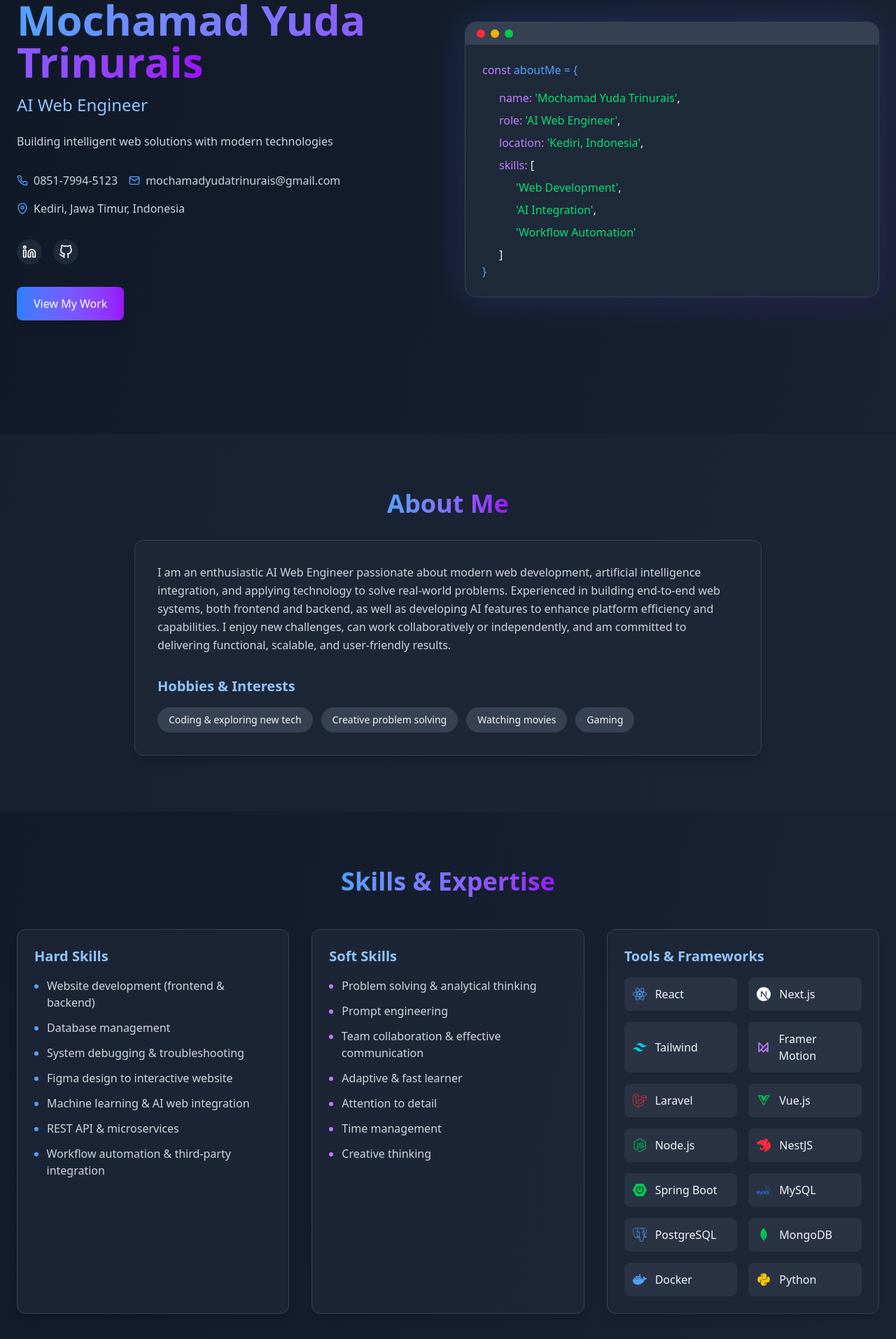
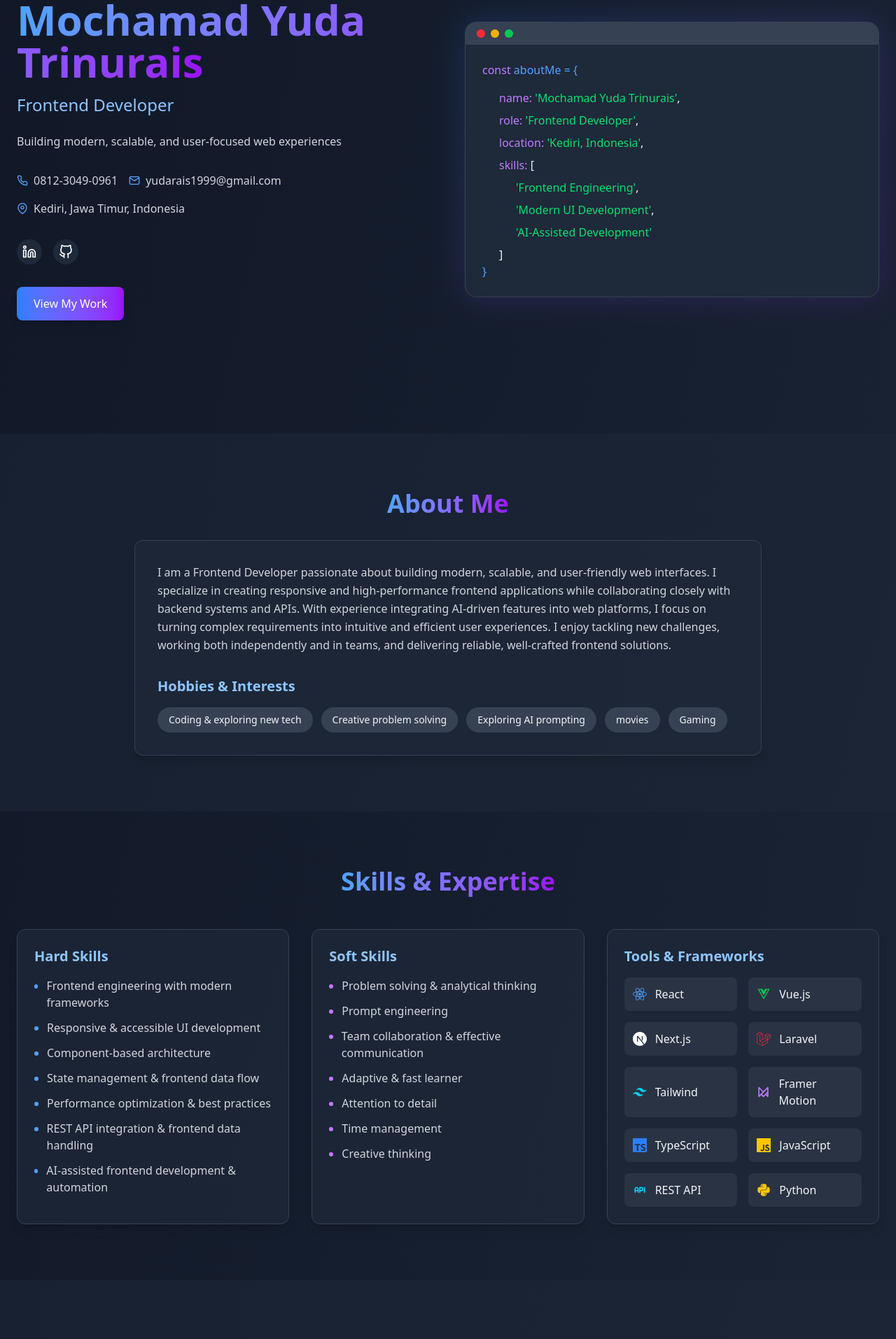
Before and after one commit to Wintec-Yuda/portfolio-yuda, a Next.js app: page / in a window 1280 px wide. Shown: the part 180-2094 px from the top of the page at 70% size. Built offline with nearby package versions, Linux system fonts and the light colour scheme.

Commit message:
update frontend developer

```diff
--- a/src/app/page.jsx
+++ b/src/app/page.jsx
@@ -12,24 +12,14 @@ import {
 	FiExternalLink,
 	FiX,
 } from "react-icons/fi";
-import {
-	FaReact,
-	FaLaravel,
-	FaVuejs,
-	FaNodeJs,
-	FaPython,
-} from "react-icons/fa";
+import { FaReact, FaLaravel, FaVuejs, FaPython } from "react-icons/fa";
 import {
 	SiNextdotjs,
 	SiTailwindcss,
-	SiNestjs,
-	SiSpringboot,
-	SiMysql,
-	SiPostgresql,
-	SiMongodb,
-	SiDocker,
+	SiTypescript,
+	SiJavascript,
 } from "react-icons/si";
-import { TbBrandFramerMotion } from "react-icons/tb";
+import { TbApi, TbBrandFramerMotion } from "react-icons/tb";
 
 const content = {
 	en: {
@@ -41,14 +31,14 @@ const content = {
 			contact: "Contact",
 		},
 		hero: {
-      title: "AI Web Engineer",
-      subtitle: "Building intelligent web solutions with modern technologies",
+			title: "Frontend Developer",
+			subtitle: "Building modern, scalable, and user-focused web experiences",
 			cta: "View My Work",
 		},
 		about: {
 			title: "About Me",
 			description:
-        "I am an enthusiastic AI Web Engineer passionate about modern web development, artificial intelligence integration, and applying technology to solve real-world problems. Experienced in building end-to-end web systems, both frontend and backend, as well as developing AI features to enhance platform efficiency and capabilities. I enjoy new challenges, can work collaboratively or independently, and am committed to delivering functional, scalable, and user-friendly results.",
+				"I am a Frontend Developer passionate about building modern, scalable, and user-friendly web interfaces. I specialize in creating responsive and high-performance frontend applications while collaborating closely with backend systems and APIs. With experience integrating AI-driven features into web platforms, I focus on turning complex requirements into intuitive and efficient user experiences. I enjoy tackling new challenges, working both independently and in teams, and delivering reliable, well-crafted frontend solutions.",
 		},
 		skills: {
 			title: "Skills & Expertise",
@@ -161,7 +151,7 @@ const content = {
 			error: "There was an error sending your message. Please try again.",
 		},
 		footer: {
-      copyright: "© 2025 Mochamad Yuda Trinurais. All rights reserved.",
+			copyright: "© 2026 Mochamad Yuda Trinurais. All rights reserved.",
 		},
 	},
 	id: {
@@ -173,17 +163,18 @@ const content = {
 			contact: "Kontak",
 		},
 		hero: {
-      title: "AI Web Engineer",
-      subtitle: "Membangun solusi web cerdas dengan teknologi modern",
+			title: "Frontend Developer",
+			subtitle:
+				"Membangun pengalaman web modern, scalable, dan berfokus pada pengguna",
 			cta: "Lihat Karya Saya",
 		},
 		about: {
 			title: "Tentang Saya",
 			description:
-        "Saya adalah seorang AI Web Engineer yang antusias dengan pengembangan web modern, integrasi kecerdasan buatan, dan penerapan teknologi untuk menyelesaikan masalah nyata. Memiliki pengalaman dalam membangun sistem web end-to-end, baik frontend maupun backend, serta mengembangkan fitur AI untuk meningkatkan efisiensi dan kapabilitas platform. Saya menyukai tantangan baru, mampu bekerja secara kolaboratif maupun mandiri, serta berkomitmen untuk memberikan hasil yang fungsional, scalable, dan user-friendly.",
+				"Saya adalah seorang Frontend Developer yang berfokus pada pengembangan antarmuka web modern, scalable, dan user-friendly. Saya terbiasa membangun aplikasi frontend yang responsif dan berperforma tinggi, serta berkolaborasi dengan backend dan API. Dengan pengalaman mengintegrasikan fitur berbasis AI ke dalam aplikasi web, saya berusaha menerjemahkan kebutuhan yang kompleks menjadi pengalaman pengguna yang intuitif dan efisien. Saya menyukai tantangan baru, mampu bekerja secara mandiri maupun dalam tim, dan berkomitmen menghadirkan solusi frontend yang rapi, andal, dan mudah dikembangkan.",
 		},
 		skills: {
-      title: "Keahlian",
+			title: "Keahlian & Kompetensi",
 			hardSkills: "Hard Skills",
 			softSkills: "Soft Skills",
 			tools: "Tools & Framework",
@@ -194,7 +185,7 @@ const content = {
 			internships: "Magang",
 			university: "Universitas Nusantara PGRI Kediri",
 			description:
-        "Saya aktif dalam kegiatan akademik & non-akademik, berpartisipasi dalam proyek berbasis teknologi & pengembangan perangkat lunak. Memperkuat keterampilan praktis melalui eksplorasi mandiri teknologi web & AI di luar kurikulum kampus.",
+				"Aktif dalam kegiatan akademik dan non-akademik dengan keterlibatan pada proyek berbasis teknologi dan pengembangan perangkat lunak. Mengembangkan keterampilan praktis melalui eksplorasi mandiri teknologi frontend web dan integrasi AI di luar kurikulum perkuliahan.",
 			degree: "Sarjana Teknik Informatika (S.Kom)",
 			period: "2020 – 2024",
 			gpa: "IPK: 3.84",
@@ -204,8 +195,8 @@ const content = {
 				company: "Orbit Future Academy",
 				period: "Agustus 2022 – Desember 2022",
 				points: [
-          "Mempelajari dasar Machine Learning, AI, Computer Vision, Data Science, dan Natural Language Processing (NLP).",
-          "Berkolaborasi dalam tim untuk mengembangkan proyek akhir berbasis AI yang memecahkan masalah nyata di sektor layanan publik.",
+					"Mengembangkan website Tryout Academy, platform ujian online yang memungkinkan guru membuat soal dan siswa membeli serta mengerjakan ujian secara daring.",
+					"Berfokus pada pengembangan UI/UX yang interaktif dan responsif menggunakan Laravel 10 dan Vue 3.",
 				],
 				certificate: "/certificates/ai-mastery.jpeg",
 			},
@@ -293,7 +284,7 @@ const content = {
 			error: "Terjadi kesalahan saat mengirim pesan. Silakan coba lagi.",
 		},
 		footer: {
-      copyright: "© 2025 Mochamad Yuda Trinurais. Semua hak dilindungi.",
+			copyright: "© 2026 Mochamad Yuda Trinurais. Semua hak dilindungi.",
 		},
 	},
 };
@@ -357,7 +348,7 @@ export default function Home() {
 			return;
 		}
 
-		window.location.href = `mailto:mochamadyudatrinurais@gmail.com?subject=${encodeURIComponent(
+		window.location.href = `mailto:yudarais1999@gmail.com?subject=${encodeURIComponent(
 			subject
 		)}&body=${encodeURIComponent(
 			`Name: ${name}\nEmail: ${email}\n\n${message}`
@@ -554,17 +545,16 @@ export default function Home() {
 
 							<div className="flex flex-wrap gap-4 mb-8">
 								<a
-									href="tel:085179945123"
+									href="tel:081230490961"
 									className="flex items-center gap-2 text-gray-300 hover:text-white"
 								>
-									<FiPhone className="text-blue-400" /> 0851-7994-5123
+									<FiPhone className="text-blue-400" /> 0812-3049-0961
 								</a>
 								<a
-									href="mailto:mochamadyudatrinurais@gmail.com"
+									href="mailto:yudarais1999@gmail.com"
 									className="flex items-center gap-2 text-gray-300 hover:text-white"
 								>
-									<FiMail className="text-blue-400" />{" "}
-									mochamadyudatrinurais@gmail.com
+									<FiMail className="text-blue-400" /> yudarais1999@gmail.com
 								</a>
 								<div className="flex items-center gap-2 text-gray-300">
 									<FiMapPin className="text-blue-400" /> Kediri, Jawa Timur,
@@ -635,7 +625,10 @@ export default function Home() {
 										</div>
 										<div>
 											<span className="text-purple-400">role:</span>{" "}
-											<span className="text-green-400">'AI Web Engineer'</span>,
+											<span className="text-green-400">
+												'Frontend Developer'
+											</span>
+											,
 										</div>
 										<div>
 											<span className="text-purple-400">location:</span>{" "}
@@ -648,14 +641,20 @@ export default function Home() {
 											<span className="text-purple-400">skills:</span> [
 										</div>
 										<div className="ml-6">
-											<span className="text-green-400">'Web Development'</span>,
-										</div>
-										<div className="ml-6">
-											<span className="text-green-400">'AI Integration'</span>,
+											<span className="text-green-400">
+												'Frontend Engineering'
+											</span>
+											,
 										</div>
 										<div className="ml-6">
 											<span className="text-green-400">
-												'Workflow Automation'
+												'Modern UI Development'
+											</span>
+											,
+										</div>
+										<div className="ml-6">
+											<span className="text-green-400">
+												'AI-Assisted Development'
 											</span>
 										</div>
 										<div>]</div>
@@ -702,7 +701,8 @@ export default function Home() {
 									{[
 										"Coding & exploring new tech",
 										"Creative problem solving",
-										"Watching movies",
+										"Exploring AI prompting",
+										"movies",
 										"Gaming",
 									].map((hobby, index) => (
 										<motion.div
@@ -746,13 +746,13 @@ export default function Home() {
 								</h3>
 								<ul className="space-y-3">
 									{[
-										"Website development (frontend & backend)",
-										"Database management",
-										"System debugging & troubleshooting",
-										"Figma design to interactive website",
-										"Machine learning & AI web integration",
-										"REST API & microservices",
-										"Workflow automation & third-party integration",
+										"Frontend engineering with modern frameworks",
+										"Responsive & accessible UI development",
+										"Component-based architecture",
+										"State management & frontend data flow",
+										"Performance optimization & best practices",
+										"REST API integration & frontend data handling",
+										"AI-assisted frontend development & automation",
 									].map((skill, index) => (
 										<li key={index} className="flex items-start">
 											<div className="w-1.5 h-1.5 mt-2.5 rounded-full bg-blue-400 mr-3"></div>
@@ -802,8 +802,16 @@ export default function Home() {
 										<span>React</span>
 									</div>
 									<div className="flex items-center gap-3 p-3 bg-gray-700/50 rounded-lg">
+										<FaVuejs className="text-green-500 text-xl" />
+										<span>Vue.js</span>
+									</div>
+									<div className="flex items-center gap-3 p-3 bg-gray-700/50 rounded-lg">
 										<SiNextdotjs className="text-white text-xl" />
 										<span>Next.js</span>
+									</div>
+									<div className="flex items-center gap-3 p-3 bg-gray-700/50 rounded-lg">
+										<FaLaravel className="text-red-500 text-xl" />
+										<span>Laravel</span>
 									</div>
 									<div className="flex items-center gap-3 p-3 bg-gray-700/50 rounded-lg">
 										<SiTailwindcss className="text-cyan-400 text-xl" />
@@ -814,40 +822,16 @@ export default function Home() {
 										<span>Framer Motion</span>
 									</div>
 									<div className="flex items-center gap-3 p-3 bg-gray-700/50 rounded-lg">
-										<FaLaravel className="text-red-500 text-xl" />
-										<span>Laravel</span>
+										<SiTypescript className="text-blue-500 text-xl" />
+										<span>TypeScript</span>
 									</div>
 									<div className="flex items-center gap-3 p-3 bg-gray-700/50 rounded-lg">
-										<FaVuejs className="text-green-500 text-xl" />
-										<span>Vue.js</span>
+										<SiJavascript className="text-yellow-400 text-xl" />
+										<span>JavaScript</span>
 									</div>
 									<div className="flex items-center gap-3 p-3 bg-gray-700/50 rounded-lg">
-										<FaNodeJs className="text-green-600 text-xl" />
-										<span>Node.js</span>
-									</div>
-									<div className="flex items-center gap-3 p-3 bg-gray-700/50 rounded-lg">
-										<SiNestjs className="text-red-500 text-xl" />
-										<span>NestJS</span>
-									</div>
-									<div className="flex items-center gap-3 p-3 bg-gray-700/50 rounded-lg">
-										<SiSpringboot className="text-green-500 text-xl" />
-										<span>Spring Boot</span>
-									</div>
-									<div className="flex items-center gap-3 p-3 bg-gray-700/50 rounded-lg">
-										<SiMysql className="text-blue-500 text-xl" />
-										<span>MySQL</span>
-									</div>
-									<div className="flex items-center gap-3 p-3 bg-gray-700/50 rounded-lg">
-										<SiPostgresql className="text-blue-400 text-xl" />
-										<span>PostgreSQL</span>
-									</div>
-									<div className="flex items-center gap-3 p-3 bg-gray-700/50 rounded-lg">
-										<SiMongodb className="text-green-500 text-xl" />
-										<span>MongoDB</span>
-									</div>
-									<div className="flex items-center gap-3 p-3 bg-gray-700/50 rounded-lg">
-										<SiDocker className="text-blue-400 text-xl" />
-										<span>Docker</span>
+										<TbApi className="text-cyan-400 text-xl" />
+										<span>REST API</span>
 									</div>
 									<div className="flex items-center gap-3 p-3 bg-gray-700/50 rounded-lg">
 										<FaPython className="text-yellow-400 text-xl" />
@@ -1158,10 +1142,10 @@ export default function Home() {
 										<div>
 											<h4 className="text-gray-400 text-sm">Email</h4>
 											<a
-												href="mailto:mochamadyudatrinurais@gmail.com"
+												href="mailto:yudarais1999@gmail.com"
 												className="text-white hover:text-blue-300"
 											>
-												mochamadyudatrinurais@gmail.com
+												yudarais1999@gmail.com
 											</a>
 										</div>
 									</div>
@@ -1173,10 +1157,10 @@ export default function Home() {
 										<div>
 											<h4 className="text-gray-400 text-sm">Phone</h4>
 											<a
-												href="tel:085179945123"
+												href="tel:081230490961"
 												className="text-white hover:text-blue-300"
 											>
-												0851-7994-5123
+												0812-3049-0961
 											</a>
 										</div>
 									</div>
```
Lines whose indentation alone changed are shown as unchanged.
